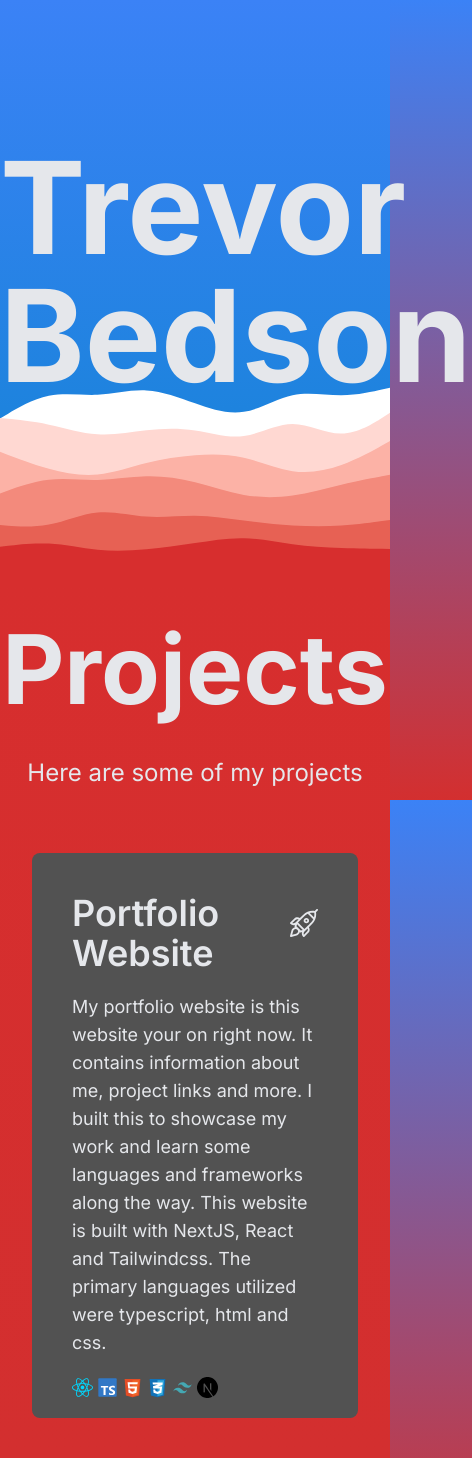
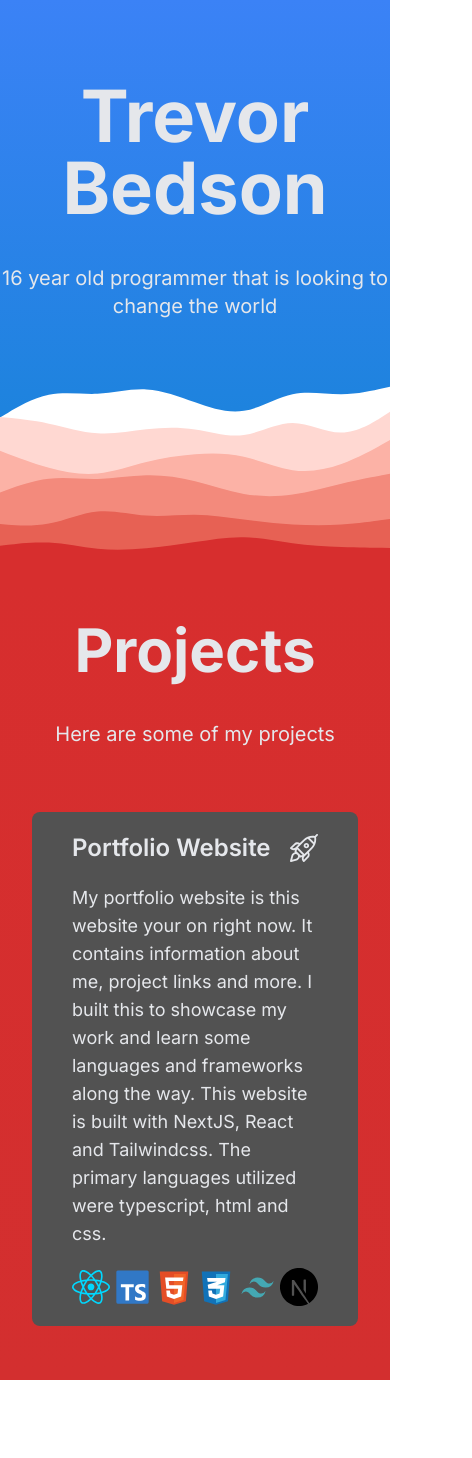
Before and after one commit to Prorickey/website, a Next.js app: page / in a window 390 px wide. Shown: the whole page, 472 px wide, since content can reach past the window. After the commit the page ends 1380 px from the top, so only its background shows below. Built offline with nearby package versions, Linux system fonts and the light colour scheme.

Commit message:
Added breakpoints and built smaller resolutions first. Helps with phone compatability

```diff
--- a/app/page.tsx
+++ b/app/page.tsx
@@ -3,9 +3,9 @@ import ProjectsCards from "@/app/projectcards";
 
 export default function Home() {
   return (
-    <main className="">
+    <main className="overflow-hidden">
       <Title />
-      <div className="absolute w-full top-[38%]">
+      <div className="relative w-full top-[-30rem] mb-[-30rem] xl:top-[-40rem] xl:mb-[-40rem]">
         <Image
           src="/title-waves.svg"
           alt="Title Waves"
@@ -25,10 +25,10 @@ function Title() {
       className="flex flex-col h-[50rem]
                    bg-gradient-to-b from-blue-500 to-sky-600"
     >
-      <h1 className="text-9xl text-gray-200 font-bold text-center pt-36 pb-10">
+      <h1 className="text-7xl md:text-9xl text-gray-200 font-bold text-center pt-20 md:pt-32 pb-10">
         Trevor Bedson
       </h1>
-      <p className="text-3xl text-gray-200 text-center">
+      <p className="text-xl md:text-3xl text-gray-200 text-center">
         16 year old programmer that is looking to change the world
       </p>
     </div>
@@ -38,10 +38,10 @@ function Title() {
 function Projects() {
   return (
     <div className="min-h-[50rem] bg-gradient-to-b from-[#d72e2e] to-[#D32F2F] pb-10">
-      <h1 className="text-8xl text-gray-200 font-bold text-center pt-10 pb-10">
+      <h1 className="text-6xl md:text-8xl text-gray-200 font-bold text-center pt-10 pb-10">
         Projects
       </h1>
-      <p className="text-2xl text-gray-200 text-center">
+      <p className="text-xl md:text-2xl text-gray-200 text-center">
         Here are some of my projects
       </p>
       <ProjectsCards />
--- a/app/projectcards.tsx
+++ b/app/projectcards.tsx
@@ -52,7 +52,7 @@ function ProjectCard({
       className={"flex flex-col w-full rounded-lg bg-neutral-600 pr-10 pl-10"}
     >
       <div className="flex flex-row">
-        <h1 className="grow w-full text-4xl font-semibold text-gray-200 pt-10 pb-5">
+        <h1 className="grow w-full text-2xl xl:text-4xl font-semibold text-gray-200 pt-5 xl:pt-10 pb-5">
           {title}
         </h1>
         <button
@@ -66,7 +66,7 @@ function ProjectCard({
         </button>
       </div>
       <p className="text-lg text-gray-200 pb-5">{description}</p>
-      <div className="grid justify-start content-start grid-cols-10 gap-x-1 gap-y-1 pb-5">
+      <div className="grid justify-start content-start grid-cols-6 gap-x-1 gap-y-1 pb-5">
         {langs.map((lang: string) => {
           if (langlinks[lang] == null)
             return (
--- a/kubernetes.js
+++ b/kubernetes.js
@@ -42,6 +42,7 @@ const k8sApi = kc.makeApiClient(k8s.AppsV1Api);
         const deployment = (await k8sApi.readNamespacedDeployment("portfolio", "prorickey")).body
 
         deployment.spec.template.spec.containers[0].image = `docker.prorickey.xyz/prorickey/nextjs-portfolio:${version}`
+        deployment.spec.replicas = 3
 
         await k8sApi.replaceNamespacedDeployment("portfolio", "prorickey", deployment)
     } catch(err) {
```
